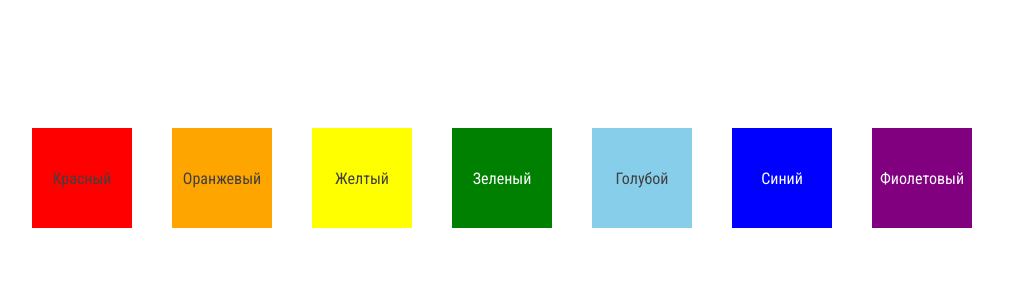
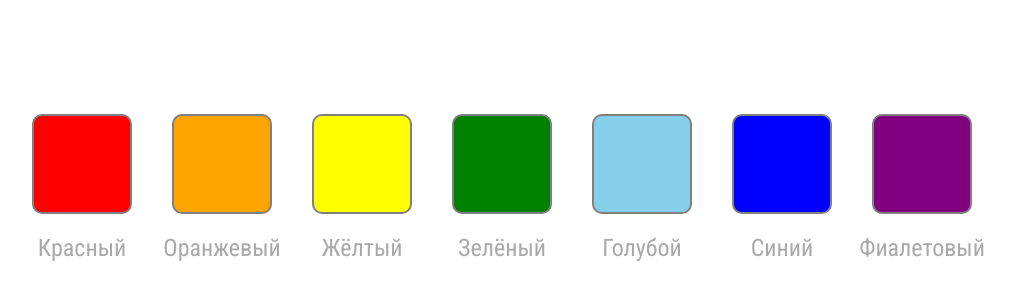
Before and after one commit to PavelPetyakin/LearningReact, a React app: page / in a window 1280 px wide. Shown: the part 222-522 px from the top of the page, without its empty margins (138-1153 px from the left). Built offline with nearby package versions, Linux system fonts and the light colour scheme; what typesafe-actions would draw is missing.

Commit message:
feature(WelcomePage):  task2

```diff
--- a/src/pages/welcomePage/style.scss
+++ b/src/pages/welcomePage/style.scss
@@ -5,6 +5,34 @@
   justify-content: center;
   align-items: center;
   height: 100vh;
+}
+
+.box {
+  display: flex;
+  flex-direction: column;
+  align-items: center;
+
+  &:hover {
+    .red,
+    .orange,
+    .yellow,
+    .green,
+    .skyblue,
+    .blue,
+    .purple {
+      transform: scale(1.2);
+    }
+    .text {
+      color:pink;
+      text-decoration: underline;
+    }
+  }
+}
+
+.text {
+  font-size: 24px;
+  color: darkgray;
+  transition: 0.3s;
 }
 
 .red,
@@ -20,7 +48,13 @@
   margin: 20px;
   width: 100px;
   height: 100px;
-
+  border-width: 2px;
+  border-style: solid;
+  border-color: grey;
+  border-radius: 10px;
+  cursor: pointer;
+  transform: scale(1);
+  transition: 0.3s;
 }
 
 .green,
--- a/src/pages/welcomePage/welcomePage.tsx
+++ b/src/pages/welcomePage/welcomePage.tsx
@@ -2,16 +2,42 @@ import React from "react";
 import s from "./style.scss";
 
 export function WelcomePage() {
+  const rec = (
+    <>
+      <div className={s.box}>
+        <div className={s.red}/>
+        <div className={s.text}>Красный</div>
+      </div>
+      <div className={s.box}>
+        <div className={s.orange}/>
+        <div className={s.text}>Оранжевый</div>
+      </div>
+      <div className={s.box}>
+        <div className={s.yellow}/>
+        <div className={s.text}>Жёлтый</div>
+      </div>
+      <div className={s.box}>
+        <div className={s.green}/>
+        <div className={s.text}>Зелёный</div>
+      </div>
+      <div className={s.box}>
+        <div className={s.skyblue}/>
+        <div className={s.text}>Голубой</div>
+      </div>
+      <div className={s.box}>
+        <div className={s.blue}/>
+        <div className={s.text}>Синий</div>
+      </div>
+      <div className={s.box}>
+        <div className={s.purple}/>
+        <div className={s.text}>Фиалетовый</div>
+      </div>
+    </>
+  )
 
   return (
     <div className={s.container}>
-      <div className={s.red}>Красный</div>
-      <div className={s.orange}>Оранжевый</div>
-      <div className={s.yellow}>Желтый</div>
-      <div className={s.green}>Зеленый</div>
-      <div className={s.skyblue}>Голубой</div>
-      <div className={s.blue}>Синий</div>
-      <div className={s.purple}>Фиолетовый</div>
+      {rec}
     </div>
   );
 }
```
